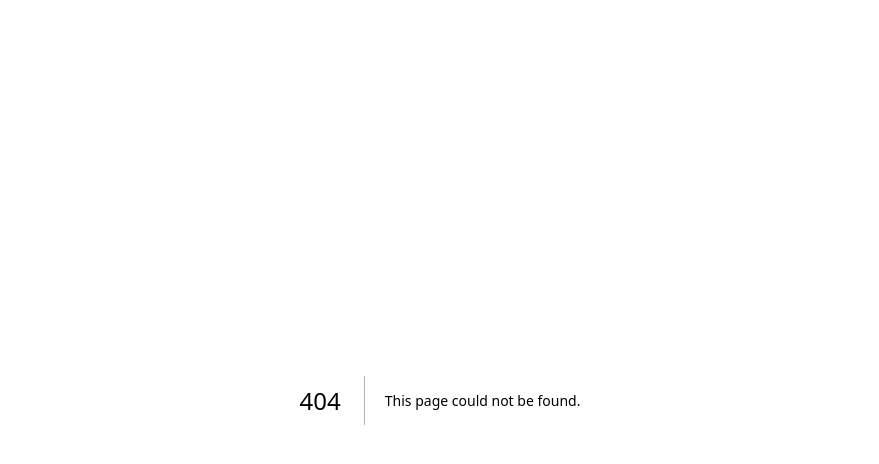
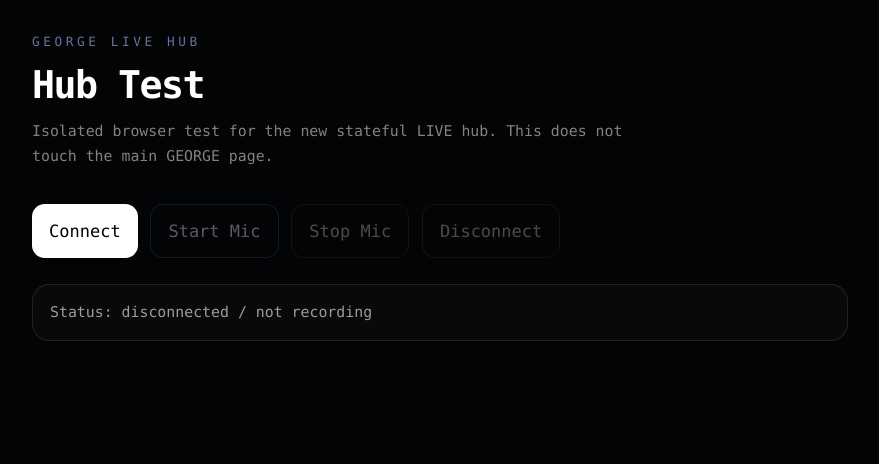
Before and after one commit to LesKemVal/ai-clarity, a Next.js app: page /george/live-hub-test in a window 1280 px wide. Before the commit this address had no page. Shown: the top 464 px of the page, without its empty margins (200-1079 px from the left). Built offline with nearby package versions, Linux system fonts and the light colour scheme.

Commit message:
Add isolated LIVE hub browser test page

```diff
--- /dev/null
+++ b/app/george/live-hub-test/page.tsx
@@ -0,0 +1,175 @@
+'use client'
+
+import { useRef, useState } from 'react'
+
+type HubEvent = {
+  type: string
+  text?: string
+  cue?: string
+  reason?: string
+  error?: string
+  at?: number
+}
+
+export default function LiveHubTestPage() {
+  const wsRef = useRef<WebSocket | null>(null)
+  const recorderRef = useRef<MediaRecorder | null>(null)
+  const streamRef = useRef<MediaStream | null>(null)
+
+  const [connected, setConnected] = useState(false)
+  const [recording, setRecording] = useState(false)
+  const [events, setEvents] = useState<HubEvent[]>([])
+
+  const addEvent = (event: HubEvent) => {
+    setEvents((prev) => [event, ...prev].slice(0, 80))
+  }
+
+  const connect = async () => {
+    const url = process.env.NEXT_PUBLIC_LIVE_HUB_URL || 'ws://localhost:8080'
+    const ws = new WebSocket(url)
+    ws.binaryType = 'arraybuffer'
+
+    ws.onopen = () => {
+      setConnected(true)
+      ws.send(JSON.stringify({
+        type: 'SYNC_CONTEXT',
+        context: {
+          room: 'test room',
+          chair: 'founder',
+          objective: 'close interest',
+          knownContext: 'local browser hub test',
+        },
+      }))
+    }
+
+    ws.onmessage = (message) => {
+      try {
+        addEvent(JSON.parse(String(message.data)))
+      } catch {
+        addEvent({ type: 'RAW', text: String(message.data), at: Date.now() })
+      }
+    }
+
+    ws.onclose = () => {
+      setConnected(false)
+      setRecording(false)
+    }
+
+    ws.onerror = () => {
+      addEvent({ type: 'ERROR', error: 'WebSocket error', at: Date.now() })
+    }
+
+    wsRef.current = ws
+  }
+
+  const startMic = async () => {
+    if (!wsRef.current || wsRef.current.readyState !== WebSocket.OPEN) {
+      addEvent({ type: 'ERROR', error: 'Connect first.', at: Date.now() })
+      return
+    }
+
+    const stream = await navigator.mediaDevices.getUserMedia({ audio: true })
+    streamRef.current = stream
+
+    const mimeType = MediaRecorder.isTypeSupported('audio/webm;codecs=opus')
+      ? 'audio/webm;codecs=opus'
+      : 'audio/webm'
+
+    const recorder = new MediaRecorder(stream, { mimeType })
+    recorderRef.current = recorder
+
+    recorder.ondataavailable = async (event) => {
+      if (!event.data?.size) return
+      if (!wsRef.current || wsRef.current.readyState !== WebSocket.OPEN) return
+      wsRef.current.send(await event.data.arrayBuffer())
+    }
+
+    recorder.start(250)
+    setRecording(true)
+  }
+
+  const stopMic = () => {
+    recorderRef.current?.stop()
+    recorderRef.current = null
+
+    streamRef.current?.getTracks().forEach((track) => track.stop())
+    streamRef.current = null
+
+    setRecording(false)
+  }
+
+  const disconnect = () => {
+    stopMic()
+    wsRef.current?.close()
+    wsRef.current = null
+    setConnected(false)
+  }
+
+  return (
+    <main className="min-h-screen bg-[#030405] px-6 py-8 text-white">
+      <section className="mx-auto max-w-3xl">
+        <div className="mb-8">
+          <p className="text-xs uppercase tracking-[0.28em] text-[#AEB6FF]/60">GEORGE LIVE HUB</p>
+          <h1 className="mt-3 text-4xl font-semibold tracking-[-0.04em]">Hub Test</h1>
+          <p className="mt-3 max-w-xl text-sm leading-6 text-white/50">
+            Isolated browser test for the new stateful LIVE hub. This does not touch the main GEORGE page.
+          </p>
+        </div>
+
+        <div className="flex flex-wrap gap-3">
+          <button
+            type="button"
+            onClick={connect}
+            disabled={connected}
+            className="rounded-xl bg-white px-4 py-3 text-sm font-semibold text-black disabled:opacity-40"
+          >
+            Connect
+          </button>
+
+          <button
+            type="button"
+            onClick={startMic}
+            disabled={!connected || recording}
+            className="rounded-xl border border-[#AEB6FF]/30 px-4 py-3 text-sm font-semibold text-[#D7DBE4] disabled:opacity-40"
+          >
+            Start Mic
+          </button>
+
+          <button
+            type="button"
+            onClick={stopMic}
+            disabled={!recording}
+            className="rounded-xl border border-white/15 px-4 py-3 text-sm font-semibold text-white/70 disabled:opacity-40"
+          >
+            Stop Mic
+          </button>
+
+          <button
+            type="button"
+            onClick={disconnect}
+            disabled={!connected}
+            className="rounded-xl border border-white/15 px-4 py-3 text-sm font-semibold text-white/70 disabled:opacity-40"
+          >
+            Disconnect
+          </button>
+        </div>
+
+        <div className="mt-6 rounded-2xl border border-white/10 bg-white/[0.025] p-4 text-sm text-white/60">
+          Status: {connected ? 'connected' : 'disconnected'} / {recording ? 'recording' : 'not recording'}
+        </div>
+
+        <div className="mt-6 space-y-3">
+          {events.map((event, index) => (
+            <div key={`${event.type}-${event.at}-${index}`} className="rounded-2xl border border-white/10 bg-white/[0.025] p-4">
+              <div className="text-xs uppercase tracking-[0.2em] text-[#AEB6FF]/60">{event.type}</div>
+              {event.text && <div className="mt-2 text-white/80">{event.text}</div>}
+              {event.cue && <div className="mt-2 text-xl font-semibold text-white">{event.cue}</div>}
+              {event.reason && <div className="mt-2 text-white/45">{event.reason}</div>}
+              {event.error && <div className="mt-2 text-red-200">{event.error}</div>}
+            </div>
+          ))}
+        </div>
+      </section>
+    </main>
+  )
+}
```
